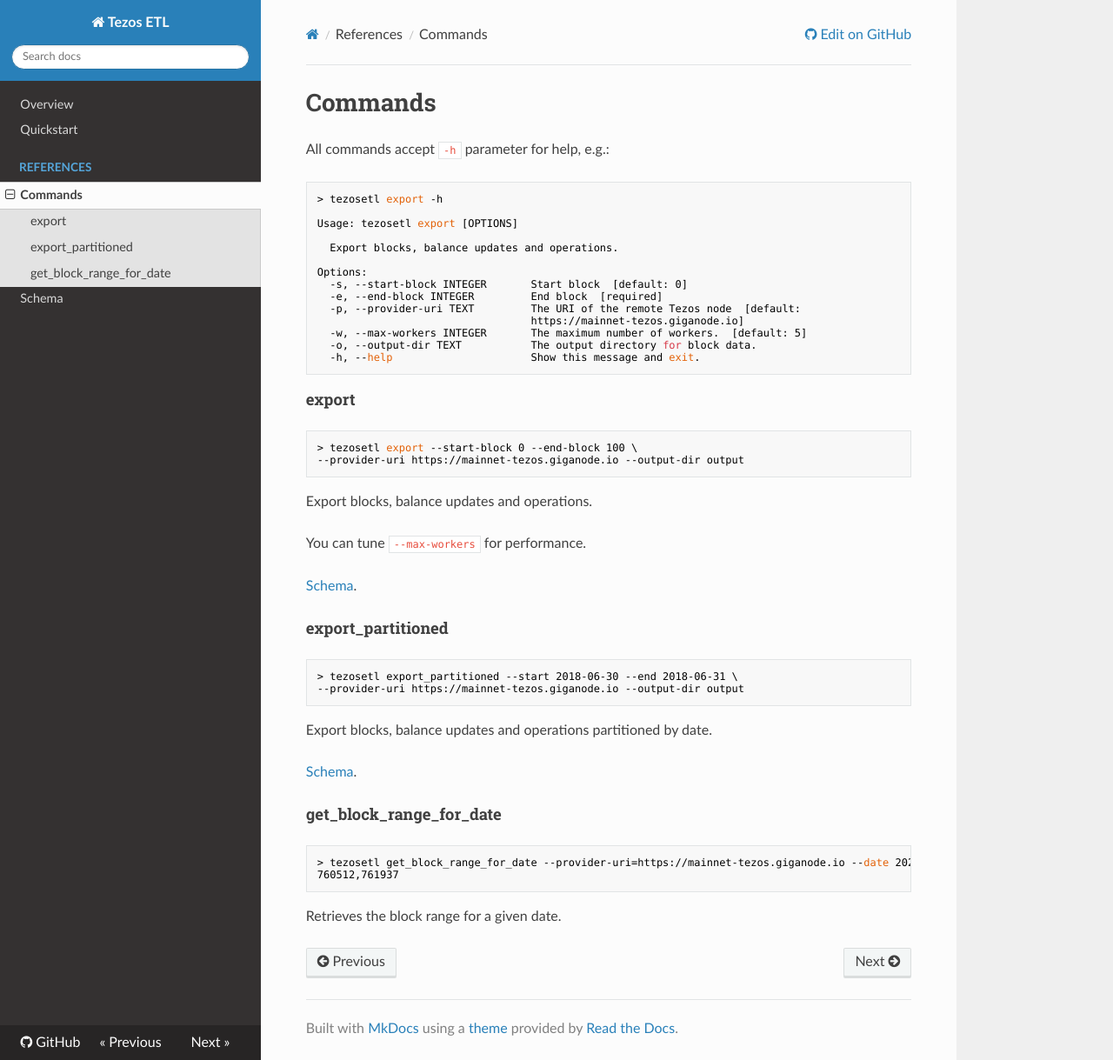
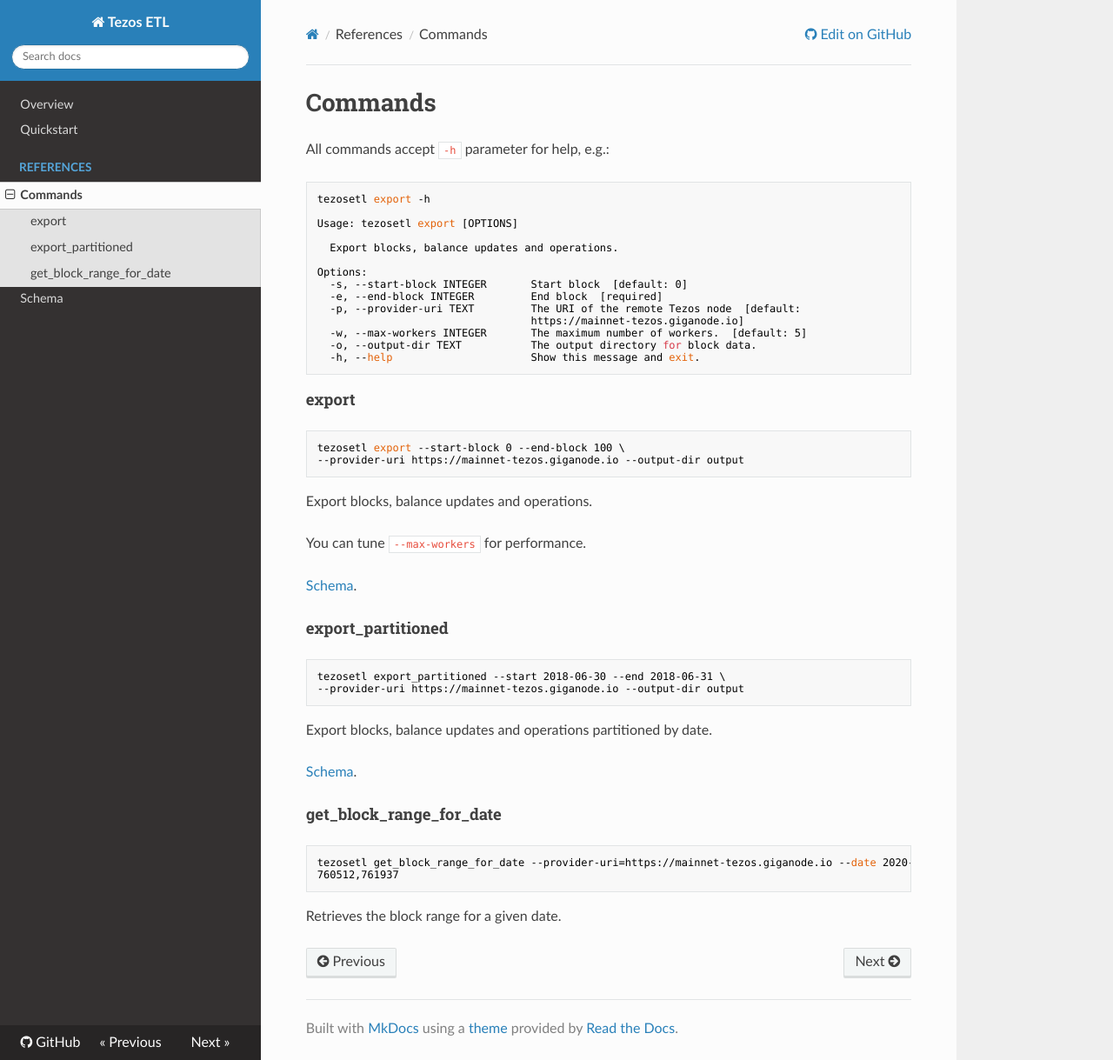
Before and after one commit to blockchain-etl/tezos-etl, an MkDocs documentation site: the page built from docs/commands.md, in a window 1280 px wide and 1219 px high. Shown: the whole window at 87% size. Built offline with MkDocs 1.6.1, drawn with Linux system fonts in a browser that asks for light colours; nearby versions of some CDN libraries.

Commit message:
Update docs

````diff
--- a/docs/commands.md
+++ b/docs/commands.md
@@ -3,7 +3,7 @@
 All commands accept `-h` parameter for help, e.g.:
 
 ```bash
-> tezosetl export -h
+tezosetl export -h
 
 Usage: tezosetl export [OPTIONS]
 
@@ -22,7 +22,7 @@ Options:
 #### export
 
 ```bash
-> tezosetl export --start-block 0 --end-block 100 \
+tezosetl export --start-block 0 --end-block 100 \
 --provider-uri https://mainnet-tezos.giganode.io --output-dir output
 ```
 
@@ -35,7 +35,7 @@ You can tune `--max-workers` for performance.
 #### export_partitioned
 
 ```bash
-> tezosetl export_partitioned --start 2018-06-30 --end 2018-06-31 \
+tezosetl export_partitioned --start 2018-06-30 --end 2018-06-31 \
 --provider-uri https://mainnet-tezos.giganode.io --output-dir output
 ```
 
@@ -46,7 +46,7 @@ Export blocks, balance updates and operations partitioned by date.
 #### get_block_range_for_date
 
 ```bash
-> tezosetl get_block_range_for_date --provider-uri=https://mainnet-tezos.giganode.io --date 2020-01-01
+tezosetl get_block_range_for_date --provider-uri=https://mainnet-tezos.giganode.io --date 2020-01-01
 760512,761937
 ```
 
````
Also changed, not shown: README.md (+12 -10 lines), docs/quickstart.md (+1 -1 lines).
